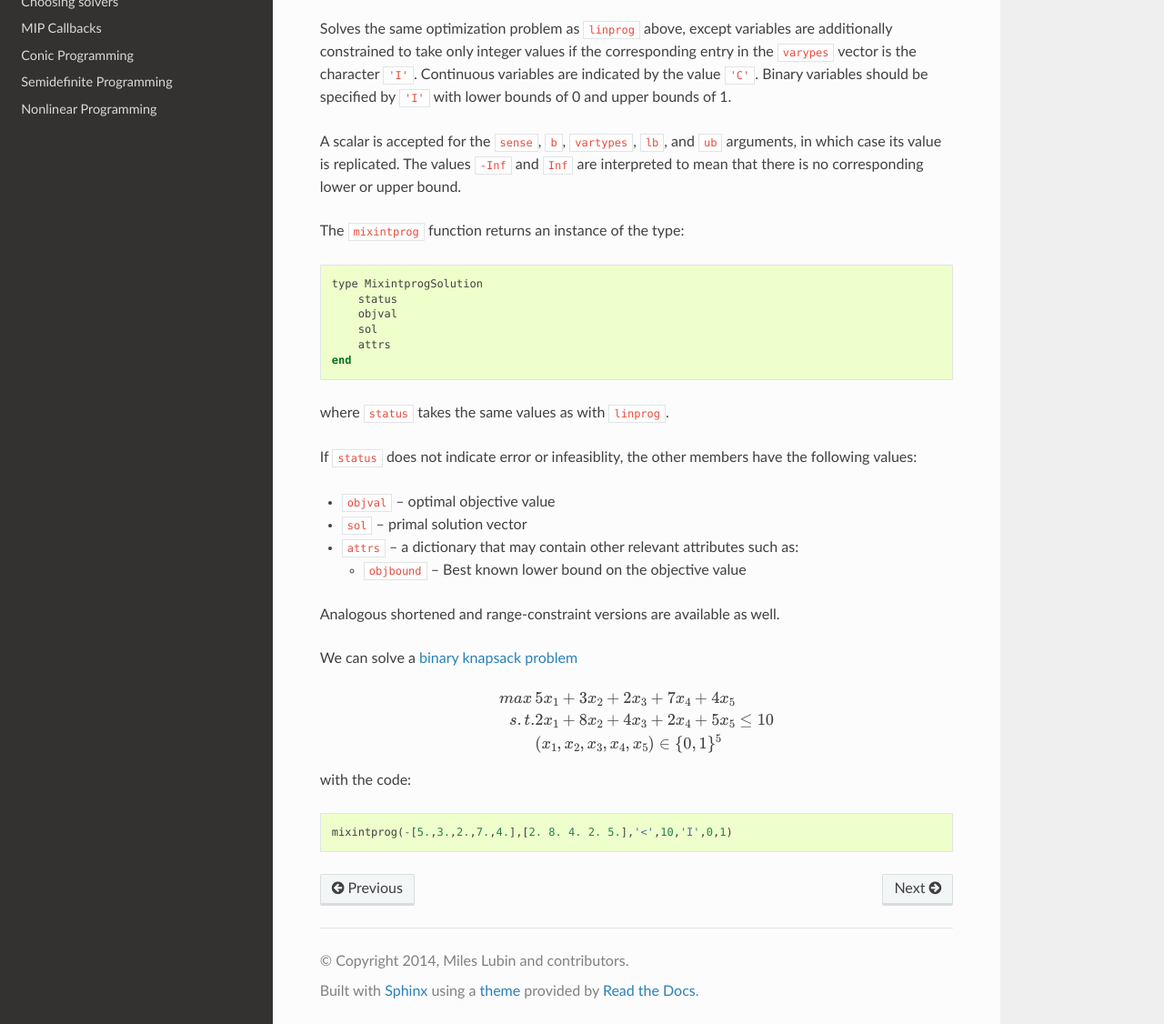
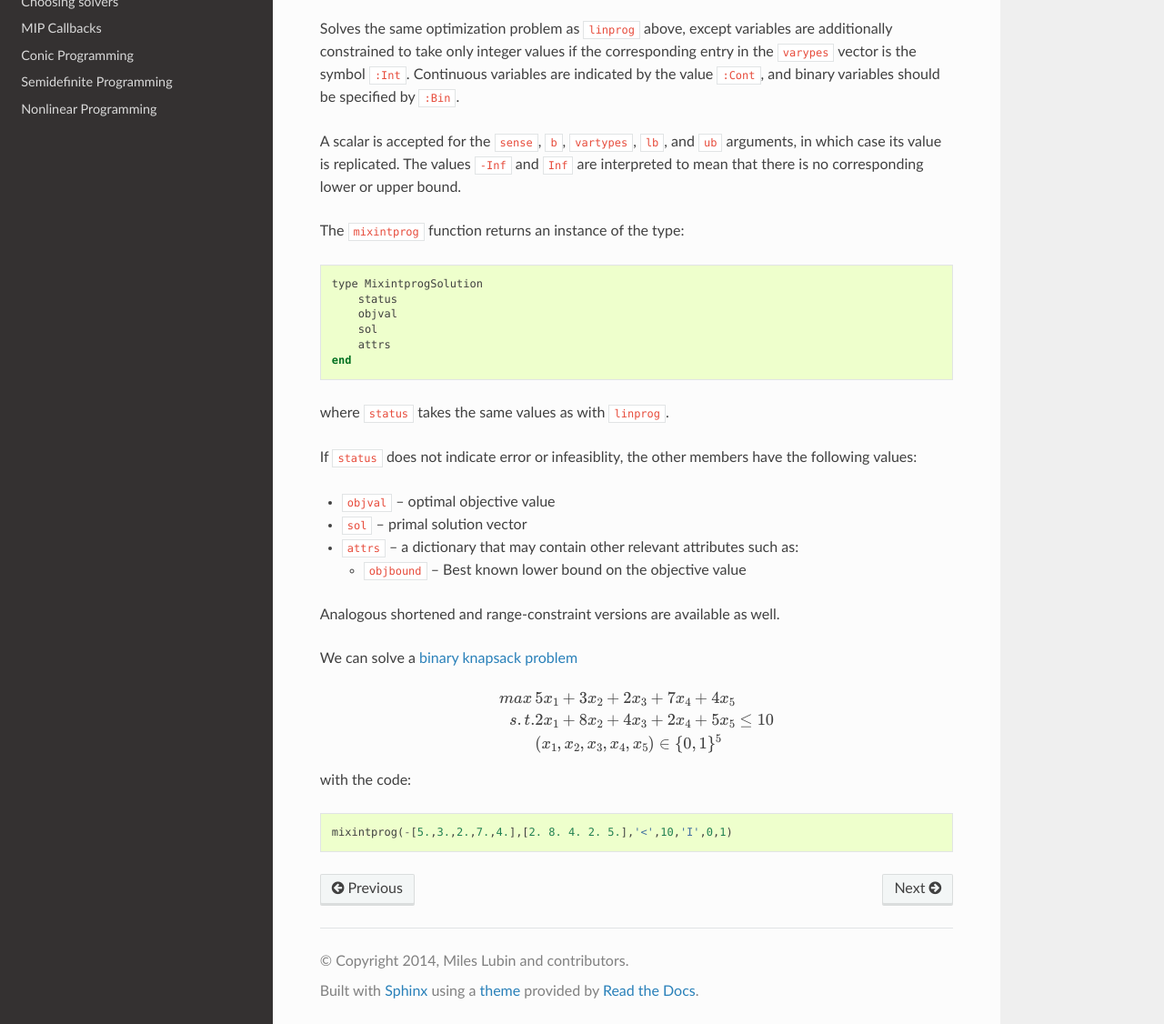
Before and after one commit to JuliaOpt/MathProgBase.jl, a Sphinx documentation site: the page built from doc/mixintprog.rst, in a window 1280 px wide and 1390 px high, cut to the strip 264-1390 px from the top of the window. Shown: the whole strip at 91% size. Built offline with Sphinx 7.4.7 and the Read the Docs theme 2.0.0, drawn with Linux system fonts in a browser that asks for light colours.

Commit message:
See JuMP/#244

```diff
--- a/doc/lowlevel.rst
+++ b/doc/lowlevel.rst
@@ -201,8 +201,8 @@ to indicate equality constraints.
 .. function:: setvartype!(m::AbstractMathProgModel, v::Vector{Char})
 
     Sets the types of the variables to those indicated by the vector ``v``. Valid
-    types are ``'I'`` for integer and ``'C'`` for continuous. Binary variables
-    should be indicated by ``'I'`` with lower bound 0 and upper bound 1.
+    types are ``:Int`` for integer, ``:Cont`` for continuous, ``:Bin`` for binary,
+    ``:SemiCont`` for semi-continuous, and ``:SemiInt`` for semi-integer.
 
 .. function:: getvartype(m::AbstractMathProgModel)
 
--- a/doc/mixintprog.rst
+++ b/doc/mixintprog.rst
@@ -6,9 +6,8 @@ Mixed-integer Programming
 
 Solves the same optimization problem as ``linprog`` above, except variables
 are additionally constrained to take only integer values if the corresponding
-entry in the ``varypes`` vector is the character ``'I'``. Continuous
-variables are indicated by the value ``'C'``. Binary variables should be specified
-by ``'I'`` with lower bounds of 0 and upper bounds of 1.
+entry in the ``varypes`` vector is the symbol ``:Int``. Continuous
+variables are indicated by the value ``:Cont``, and binary variables should be specified by ``:Bin``.
 
 A scalar is accepted for the ``sense``, ``b``, ``vartypes``, ``lb``, and ``ub`` arguments, in which case its value is replicated. The values ``-Inf`` and ``Inf`` are interpreted to mean that there is no corresponding lower or upper bound.
 
```
Also changed, not shown: doc/low-level.md (+1 -1 lines).
